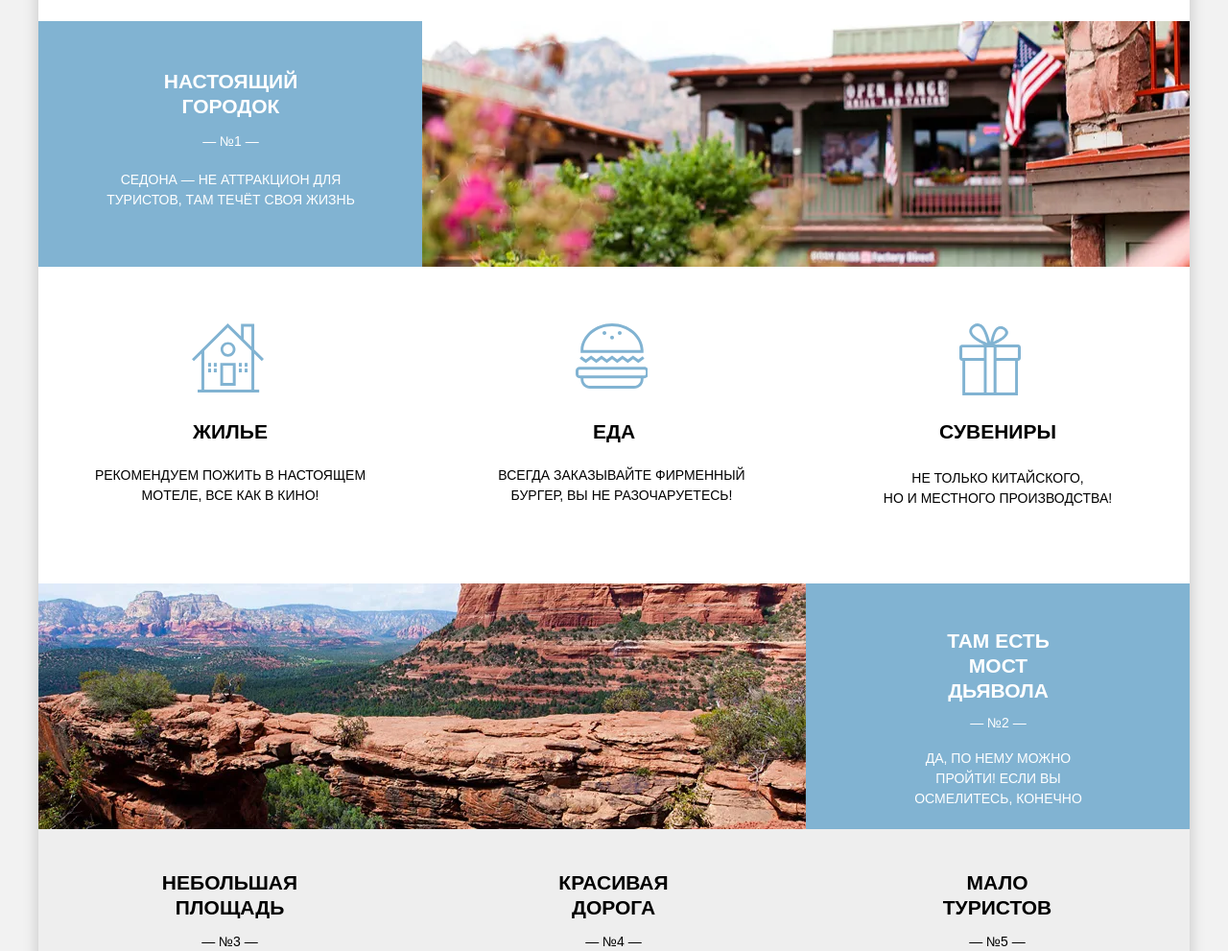
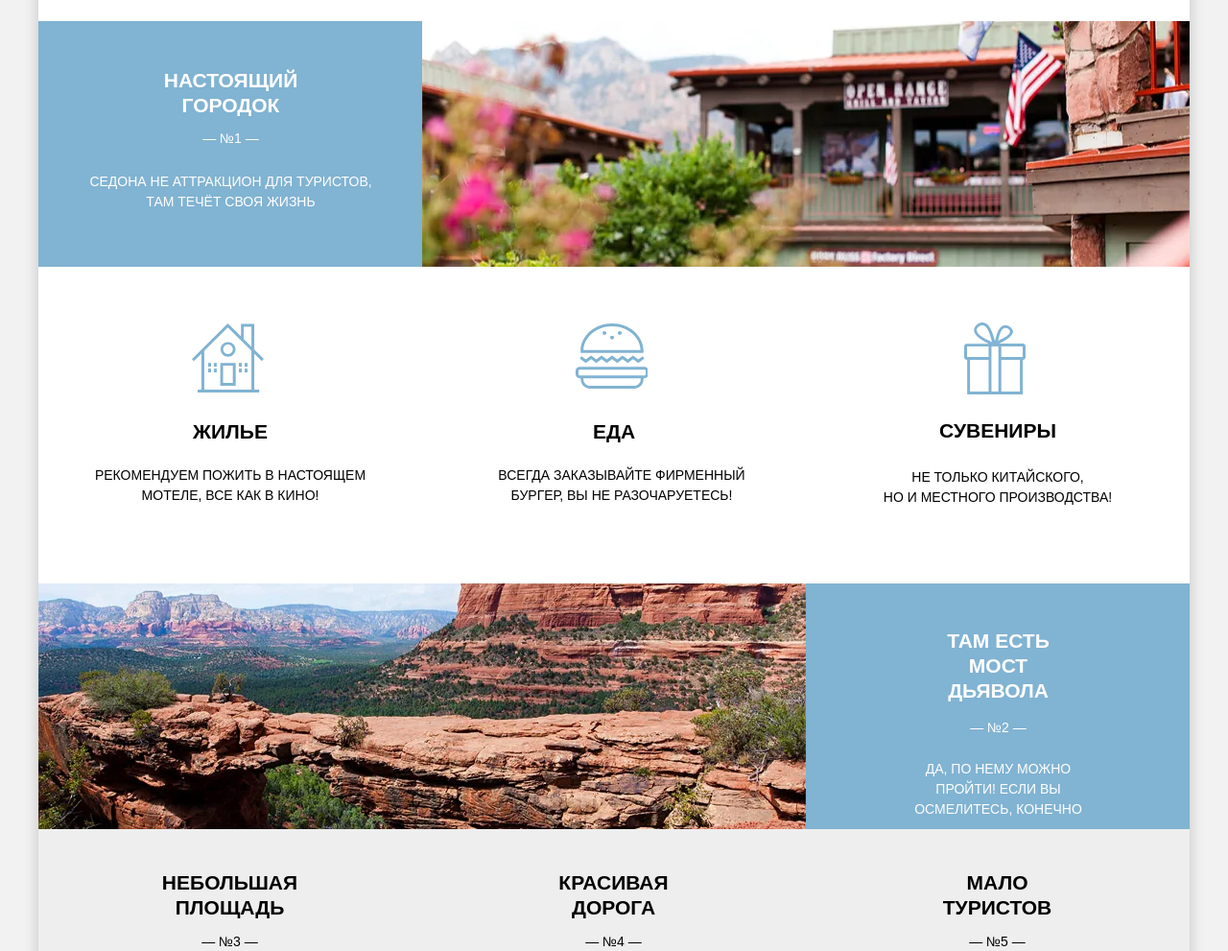
Before and after one commit to htmlacademy-adaptive/2012389-sedona-26, a website: page source/index.html in a window 1280 px wide. Shown: the part 760-1751 px from the top of the page at 96% size. Drawn offline with nearby package versions, Linux system fonts and the light colour scheme; files that its build step writes are made by us from their sources.

Commit message:
пиксель перфект

```diff
--- a/source/index.html
+++ b/source/index.html
@@ -71,7 +71,7 @@
               <div class="advantages__text">
                 <h3 class="advantages__title">Настоящий городок</h3>
                 <p class="advantages__number">— №1 —</p>
-                <p class="advantages__description">Седона — не аттракцион для туристов, там течёт своя жизнь</p>
+                <p class="advantages__description">Седона не аттракцион для туристов,<br> там течёт своя жизнь</p>
               </div>
 
               <picture>
@@ -97,7 +97,7 @@
               </li>
               <li class="recommend__item">
                 <h4 class="recommend__title recommend__title--gift">Сувениры</h4>
-                <p class="recommend__description recommend__description--gift">Не только китайского,<br> но и местного производства!</p>
+                <p class="recommend__description recommend__description--gift">Не только китайского, <br> но и местного производства!</p>
               </li>
             </ul>
           </li>
--- a/source/sass/blocks/advantages.scss
+++ b/source/sass/blocks/advantages.scss
@@ -203,7 +203,6 @@
     display: flex;
     flex-direction: column;
     align-items: center;
-    justify-content: space-evenly;
   }
 
   @media (min-width: $desktop-width) {
@@ -295,6 +294,23 @@
   }
 }
 
+.advantages__text--bridge .advantages__title {
+  @media (min-width: $tablet-width) {
+    padding-bottom: 15px;
+  }
+}
+
+.advantages__text--bridge .advantages__number {
+  @media (min-width: $tablet-width) {
+    padding-bottom: 22px;
+  }
+}
+
+.advantages__item--accent-first .advantages__number {
+  @media (min-width: $tablet-width) {
+    padding-bottom: 22px;
+  }
+}
 
 .advantages__title {
   font-weight: 700;
@@ -390,3 +406,15 @@
     width: 215px;
   }
 }
+
+.advantages__description br {
+  display: none;
+
+  @media (min-width: $tablet-width) {
+    display: none;
+  }
+
+  @media (min-width: $desktop-width) {
+    display: inline-block;
+  }
+}
--- a/source/sass/blocks/copyright.scss
+++ b/source/sass/blocks/copyright.scss
@@ -21,6 +21,8 @@
   margin: 0;
   color: #000000;
 
+  padding-right: 10px;
+
   &:hover,
   &:focus {
     color: #81b3d2;
@@ -32,6 +34,8 @@
 
   @media (min-width: $tablet-width) {
     width: 121px;
+
+    padding-right: 0;
   }
 }
 
--- a/source/sass/blocks/recommend.scss
+++ b/source/sass/blocks/recommend.scss
@@ -37,10 +37,10 @@
 }
 
 .recommend__item:nth-child(3) {
-  padding-bottom: 52px;
+  padding-bottom: 50px;
 
   @media (min-width: $tablet-width) {
-    padding-bottom: 59px;
+    padding: 158px 5px 78px 5px;
   }
 
   @media (min-width: $desktop-width) {
@@ -112,8 +112,7 @@
 
   @media (min-width: $tablet-width) {
     padding-left: 0;
-
-    width: 183px;
+    width: 220px;
     margin: 0 auto;
   }
 
@@ -148,7 +147,7 @@
   display: none;
 
   @media (min-width: $tablet-width) {
-    display: inline-block;
+    display: none;
   }
 
   @media (min-width: $desktop-width) {
@@ -175,6 +174,22 @@
     position: absolute;
     top: 59px;
     left: 160px;
+  }
+}
+
+.recommend__title.recommend__title--gift::before {
+  @media (min-width: $tablet-width) {
+    content: "";
+    position: absolute;
+    top: 55px;
+    left: 95px;
+  }
+
+  @media (min-width: $desktop-width) {
+    content: "";
+    position: absolute;
+    top: 58px;
+    left: 165px;
   }
 }
 
```
